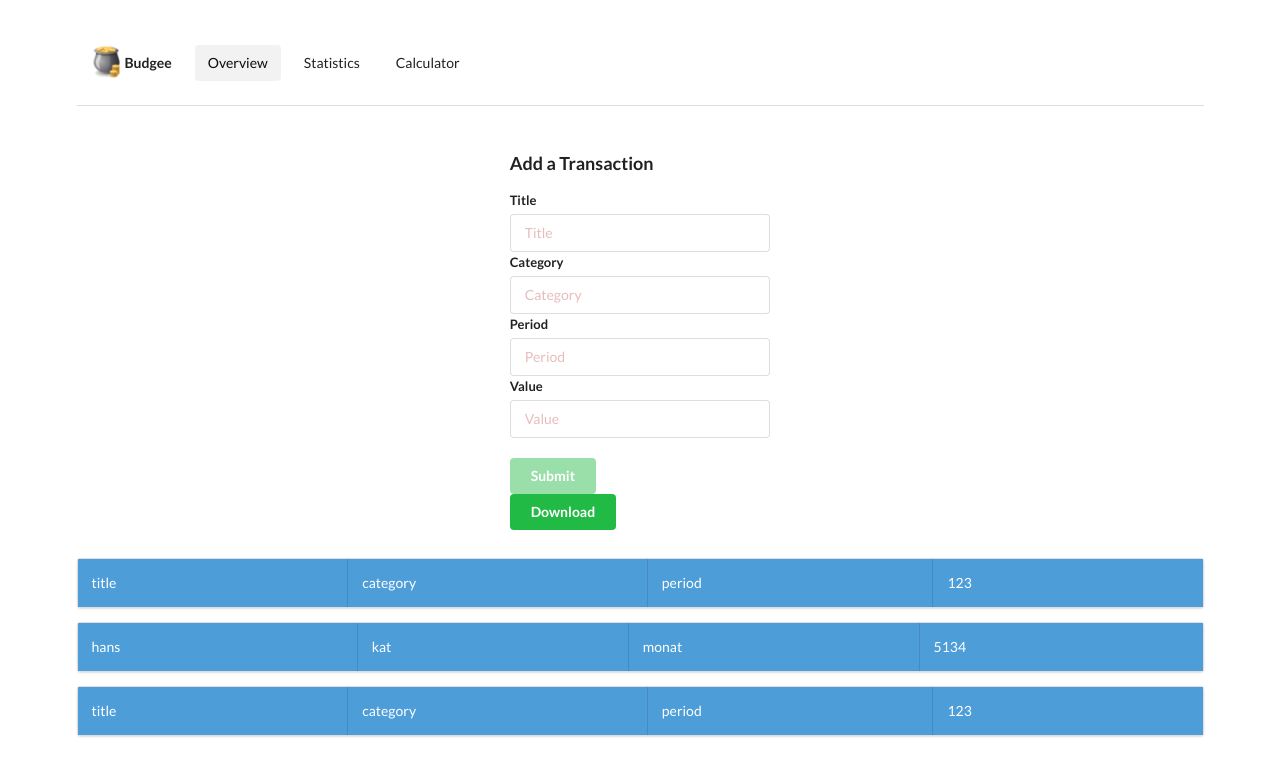
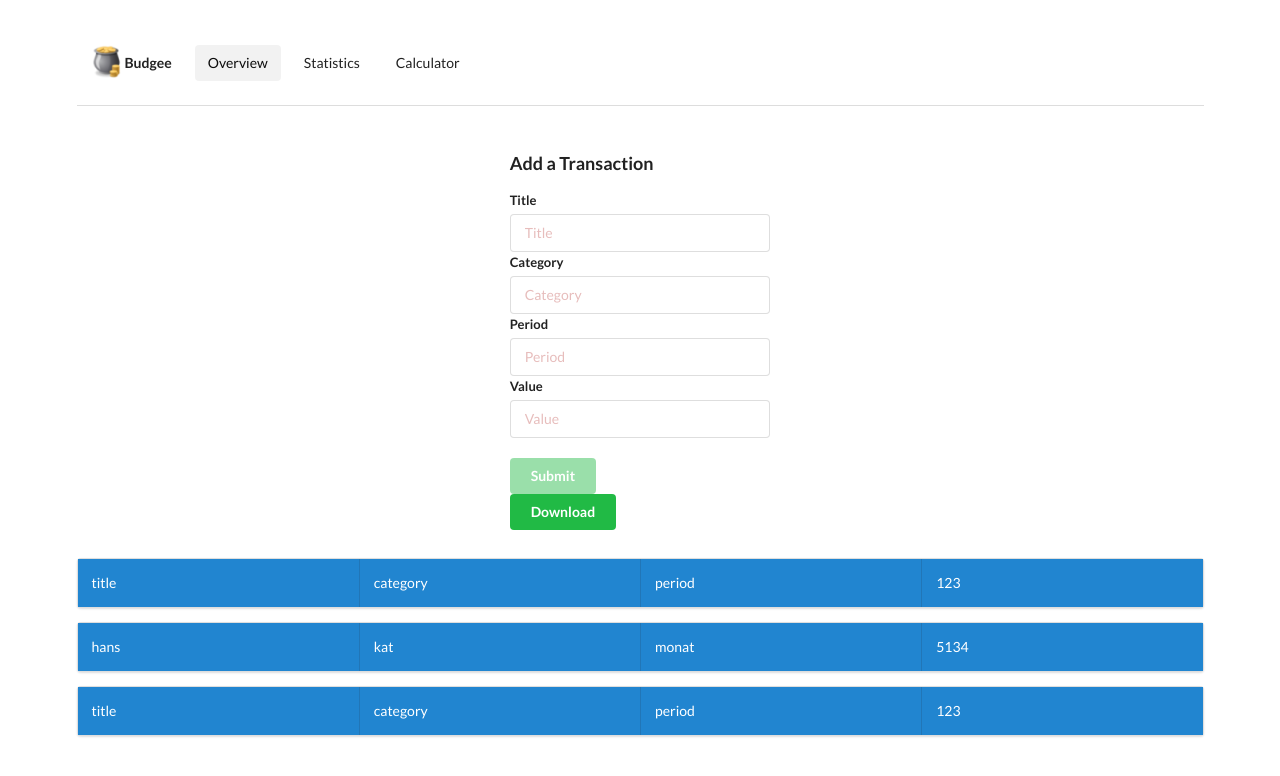
Before and after one commit to raphaellueckl/budgee, an Angular app: page /overview in a window 1280 px wide. Shown: the top 776 px of the page. Built offline with nearby package versions, Linux system fonts and the light colour scheme.

Commit message:
Workaround displaying rows

```diff
--- a/src/app/dashboard/overview/transaction-list/transaction-row/transaction-row.component.html
+++ b/src/app/dashboard/overview/transaction-list/transaction-row/transaction-row.component.html
@@ -1,14 +1,14 @@
 <div class="ui horizontal segments">
-  <div class="ui light blue secondary inverted segment">
+  <div class="ui light blue inverted segment" style="width:25%">
     <p>{{transaction.title}}</p>
   </div>
-  <div class="ui light blue secondary inverted segment">
+  <div class="ui light blue inverted segment" style="width:25%">
     <p>{{transaction.category}}</p>
   </div>
-  <div class="ui light blue secondary inverted segment">
+  <div class="ui light blue inverted segment" style="width:25%">
     <p>{{transaction.period}}</p>
   </div>
-  <div class="ui light blue secondary inverted segment">
+  <div class="ui light blue inverted segment" style="width:25%">
     <p>{{transaction.value}}</p>
   </div>
 </div>
```
